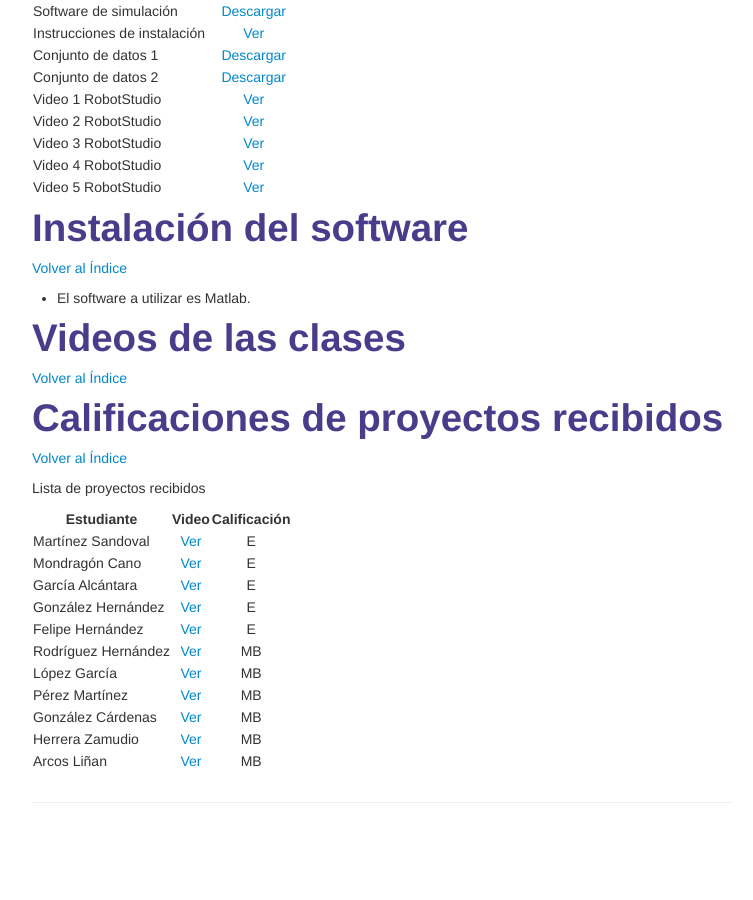
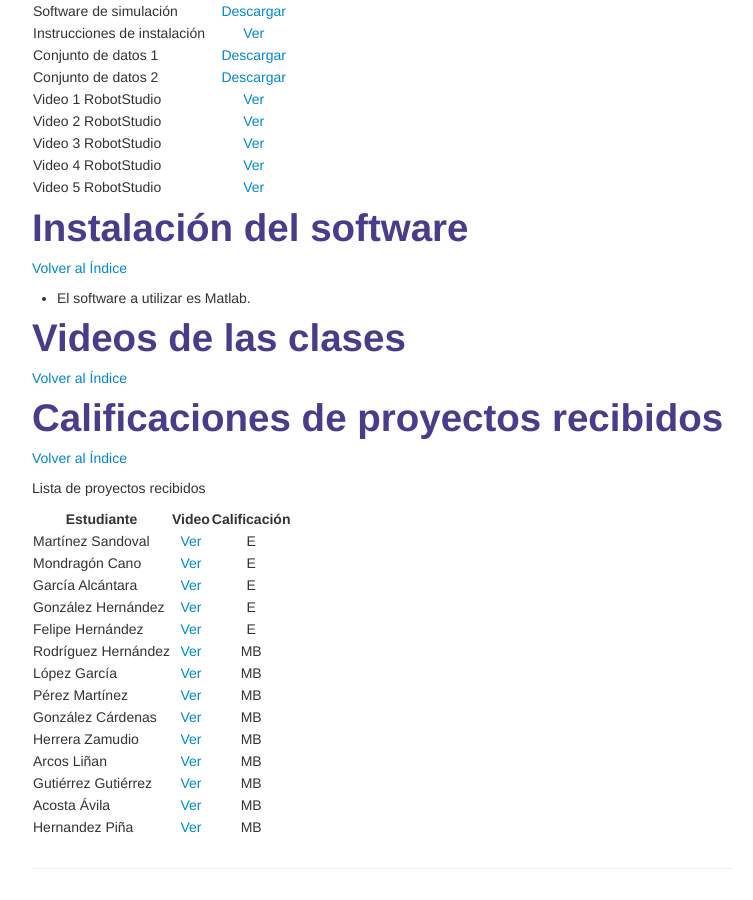
Before and after one commit to enriGarcia/enriGarcia.github.io, a Jekyll site: the page built from pages/teaching/ctrlDig.md, in a window 1280 px wide and 900 px high, scrolled down 1041 px. Shown: the whole window, without its empty margins (258-1011 px from the left). Built offline with Jekyll 4.4.1, drawn with Linux system fonts in a browser that asks for light colours; before the commit the page ends 1875 px from its top, so only the background shows below that.

Commit message:
webpage update

```diff
--- a/pages/teaching/ctrlDig.md
+++ b/pages/teaching/ctrlDig.md
@@ -74,6 +74,9 @@ Lista de proyectos recibidos
 |González Cárdenas            |[Ver           ](https://drive.google.com/file/d/1pMpZqJTUIAzd_aLaMDEfXsUFpMTsTWZ1/view?usp=sharing)| MB |
 |Herrera Zamudio              |[Ver           ](https://drive.google.com/file/d/1yz6hHfgrcJ6y5I1pIKfkMJDycGqeAB4p/view?usp=sharing)| MB |
 |Arcos Liñan                  |[Ver           ](https://drive.google.com/file/d/1IERiExWT4TZS_9F6ztpvISmy27GBOIP9/view?usp=sharing)| MB |
+|Gutiérrez Gutiérrez          |[Ver           ](https://drive.google.com/file/d/1EWaAEXcvyuGY1dvb_VcTJFb0c92V9cnW/view?usp=sharing)| MB |
+|Acosta Ávila                 |[Ver           ](https://drive.google.com/file/d/1x0HPu8b7ibegeC1woCnFGyg1HqswE1IV/view?usp=sharing)| MB |
+|Hernandez Piña               |[Ver           ](https://drive.google.com/file/d/1WtinBW_LBWMPTjN4bB2yropHMCClN8tv/view?usp=sharing)| MB |
 
 
 <!-- Note: this is how to write a comment in HTML. Everything in here won't show up on your webpage.-->
```
